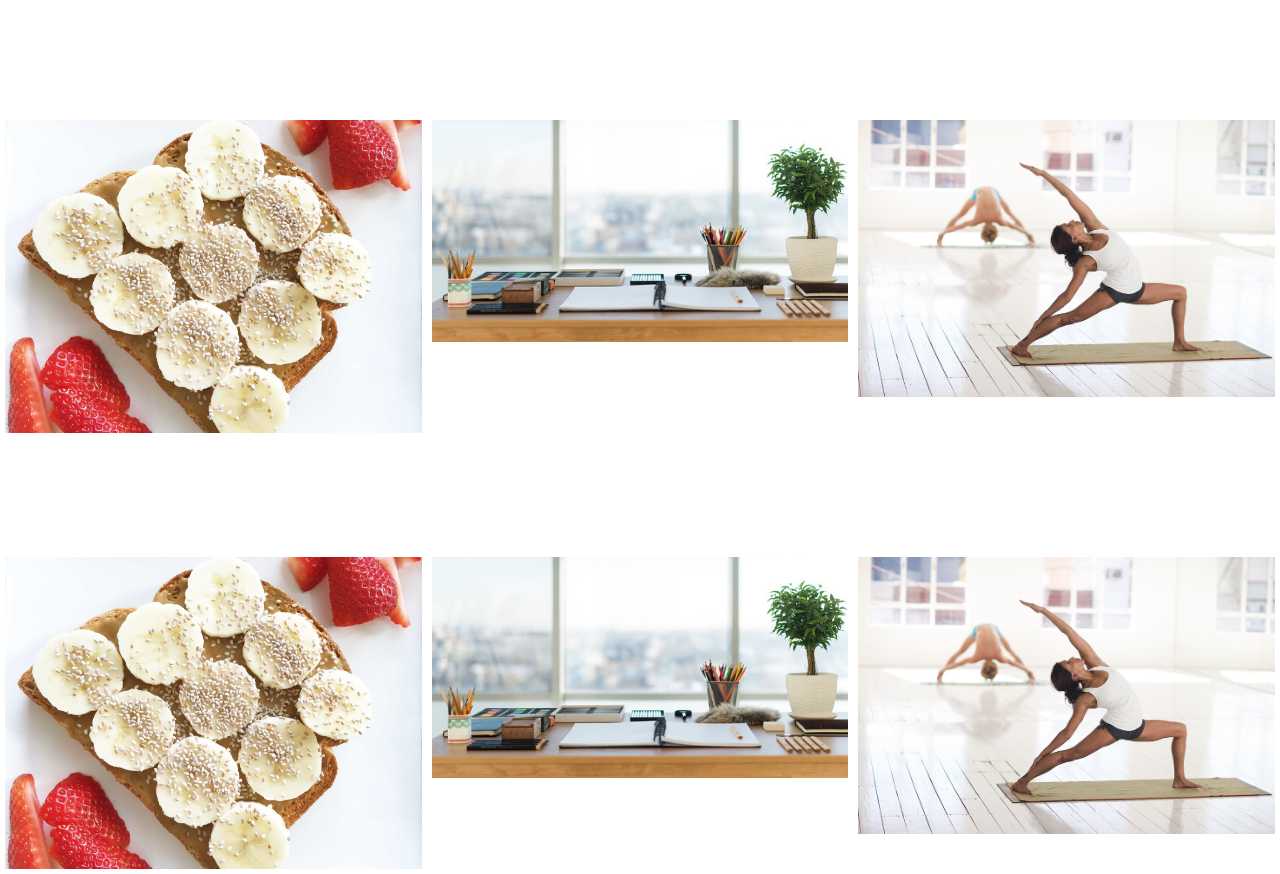
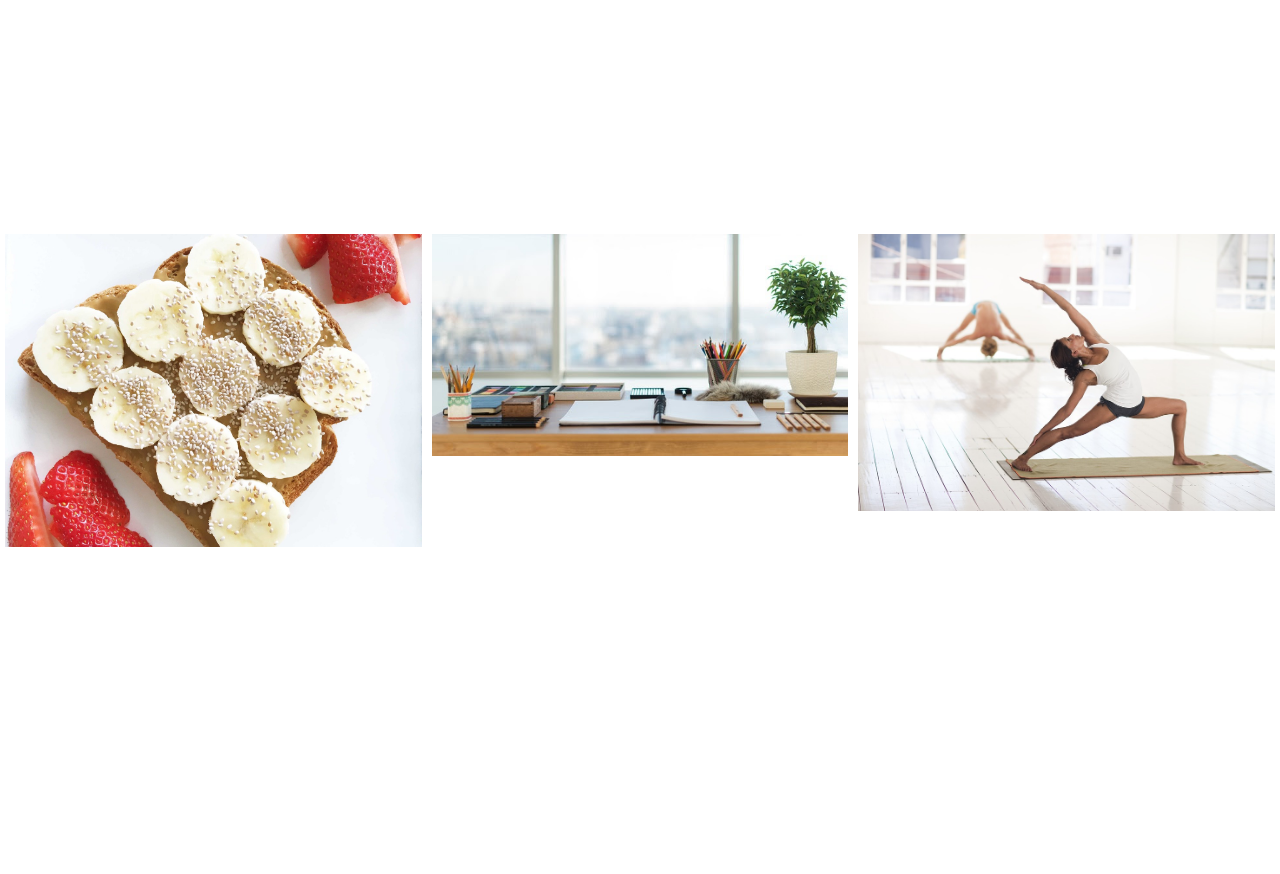
Before and after one commit to faithlee798/rise-devine, a plain HTML site: page index.html in a window 1280 px wide. Shown: the part 1203-2077 px from the top of the page. After the commit the page ends 1755 px from the top, so only its background shows below. Drawn offline with Linux system fonts and the light colour scheme.

Commit message:
Update index.html

```diff
--- a/index.html
+++ b/index.html
@@ -373,22 +373,7 @@ dots[slideIndex-1].className += " active";
 <br> </br>
 <br> </br>
 
-<div class="row">
-<div class="column">
-  <a href="care.html">
-  <img src="Toast.jpg" alt="toast" style="width:100%">
-</a>
-</div>
-<div class="column">
-  <a href="desk.html">
-  <img src="cleardesk.jpg" alt="organized desk" style="width:100%">
-</a>
-</div>
-<div class="column">
-  <a href="work.html">
-  <img src="yoga-2959226_960_720.jpg" alt="yoga" style="width:100%">
-</div>
-</div>
+
 
 
 
```
